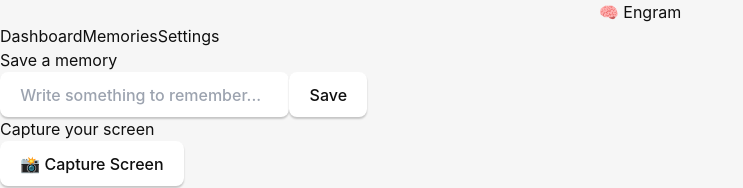
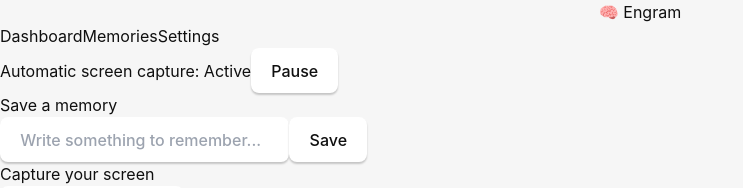
Before and after one commit to imhammad/engram, a React (Vite) app in the folder app/: page / in a window 1280 px wide. Shown: the top 188 px of the page, without its empty margins (0-743 px from the left). Built offline with nearby package versions, Linux system fonts and the light colour scheme; no server answers.

Commit message:
feat: add pause/resume control for automatic screen capture

```diff
--- a/app/src/components/MemoriesPage.tsx
+++ b/app/src/components/MemoriesPage.tsx
@@ -1,4 +1,5 @@
 import { useState, useEffect } from "react";
+import { invoke } from "@tauri-apps/api/core";
 
 type Memory = {
   id: string;
@@ -19,6 +20,7 @@
   const [captureMessage, setCaptureMessage] = useState<string | null>(null);
   const [recording, setRecording] = useState(false);
   const [audioMessage, setAudioMessage] = useState<string | null>(null);
+  const [captureEnabled, setCaptureEnabled] = useState(true);
 
   async function loadMemories() {
     const res = await fetch(`${API_BASE}/memories`);
@@ -44,6 +46,12 @@
     } finally {
       setLoading(false);
     }
+  }
+
+  async function toggleCapture() {
+  const newPausedState = captureEnabled; // if currently enabled, we're about to pause it
+  await invoke("set_capture_paused", { paused: newPausedState });
+  setCaptureEnabled(!newPausedState);
   }
 
   async function captureScreen() {
@@ -107,6 +115,21 @@
 
   return (
     <div className="flex h-full w-full flex-col gap-6 p-8 text-white">
+      <div className="flex items-center justify-between rounded-lg bg-slate-800 px-4 py-2">
+        <span className="text-sm text-slate-300">
+          Automatic screen capture:{" "}
+          <span className={captureEnabled ? "text-emerald-400" : "text-rose-400"}>
+            {captureEnabled ? "Active" : "Paused"}
+          </span>
+        </span>
+        <button
+          onClick={toggleCapture}
+          className="rounded-lg bg-slate-700 px-3 py-1 text-sm hover:bg-slate-600"
+        >
+          {captureEnabled ? "Pause" : "Resume"}
+        </button>
+      </div>
+
       <div>
         <h2 className="mb-2 text-lg font-semibold">Save a memory</h2>
         <div className="flex gap-2">
```
Also changed, not shown: 2 other files (tests, documents, lock files or other folders).
